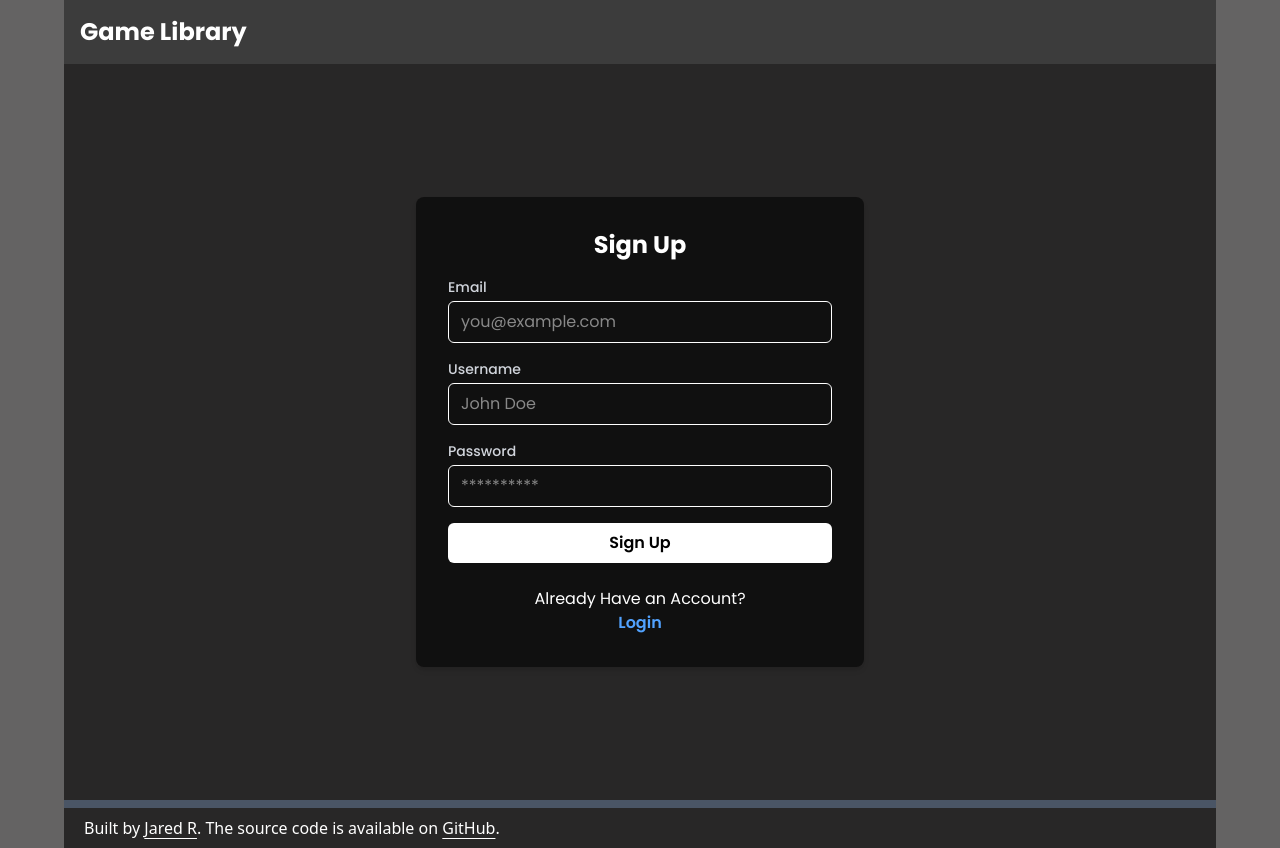
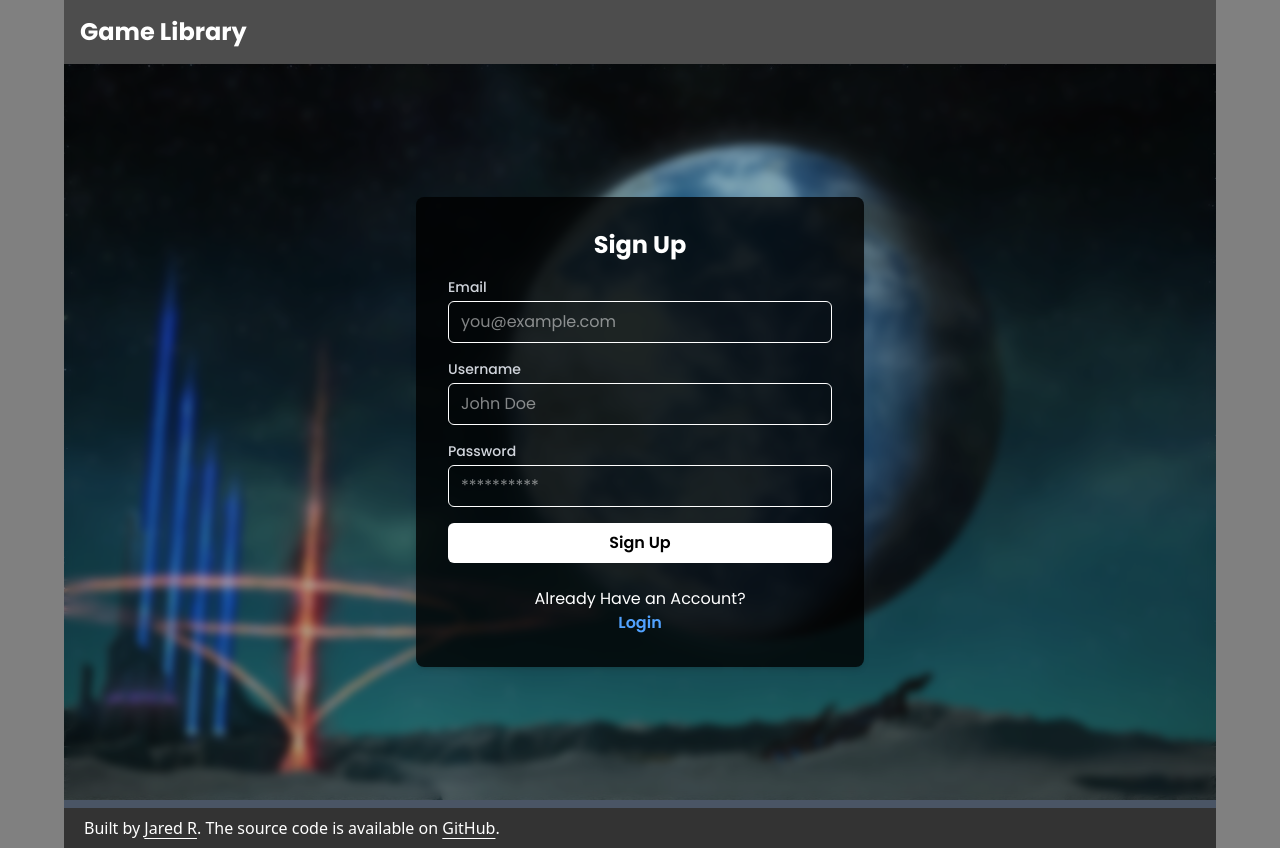
Before and after one commit to jared-ruiz/game_library, a React (Vite) app: page /signup in a window 1280 px wide. Built offline with nearby package versions, Linux system fonts and the light colour scheme.

Commit message:
Added background images and updated some of the styling.

```diff
--- a/src/components/Login/Login.jsx
+++ b/src/components/Login/Login.jsx
@@ -1,18 +1,20 @@
-import { Link } from 'react-router-dom';
-import { useState } from 'react';
+import { Link } from "react-router-dom";
+import { useState } from "react";
 
 function Login() {
-
-    {/* State for 2 forms */}
-    const [email, setEmail] = useState("")
+  {
+    /* State for 2 forms */
+  }
+  const [email, setEmail] = useState("");
   const [password, setPassword] = useState("");
 
   const handleLogin = (e) => {
     e.preventDefault();
     console.log(email, password);
-    }
+  };
 
   return (
+    <>
       <div className="h-screen w-full flex flex-col app_bg font-[poppins]">
         <header className="max-w-6xl w-full mx-auto flex items-center justify-between p-4 bg-black/40">
           <Link to={"/"}>
@@ -20,16 +22,22 @@ function Login() {
           </Link>
         </header>
 
-      {/*flex justify-center items-center mt-20 mx-3*/}
-      <div className="flex-1 flex justify-center items-center w-full max-w-6xl mx-auto bg-black/60 p-4">
-        <div className="w-full max-w-md p-8 space-y-6 bg-black/60 rounded-lg shadow-md">
+        {/* BG and Overlay */}
+        <div className="relative max-w-6xl w-full mx-auto h-full flex items-center justify-center">
+          <img
+            src="game-3.jpg"
+            alt="Background"
+            className="absolute inset-0 w-full h-full -z-10 "
+          />
+          <div className="absolute inset-0 bg-black/30 backdrop-blur-xs"></div>
+
+          <div className="relative flex-1 flex justify-center items-center w-full max-w-6xl mx-auto p-4 h-full">
+            <div className="w-full max-w-md p-8 space-y-6 bg-black/80 rounded-lg shadow-md">
               <h1 className="text-center text-white text-2xl font-bold mb-4">
                 Login
               </h1>
 
               <form className="space-y-4" onSubmit={handleLogin}>
-            {/* Email Input */}
-
                 <div>
                   <label
                     htmlFor="email"
@@ -43,10 +51,9 @@ function Login() {
                     placeholder="you@example.com"
                     id="email"
                     value={email}
-                onChange= {(e) => setEmail(e.target.value)}/>
+                    onChange={(e) => setEmail(e.target.value)}
+                  />
                 </div>
-
-            {/* Password Input */}
 
                 <div>
                   <label
@@ -56,20 +63,19 @@ function Login() {
                     Password
                   </label>
                   <input
-                type="text"
+                    type="password"
                     className="w-full px-3 py-2 mt-1 border border-white rounded-md bg-transparent text-white focus:outline-none focus:ring"
                     placeholder="**********"
                     id="password"
                     value={password}
-                onChange= {(e) => setPassword(e.target.value)}/>
+                    onChange={(e) => setPassword(e.target.value)}
+                  />
                 </div>
 
                 <button className="w-full py-2 bg-white font-semibold rounded-md hover:bg-blue-400">
                   Login
                 </button>
               </form>
-
-          {/* Login Link */}
 
               <div className="text-center text-white">
                 Don't Have an Account?
@@ -82,7 +88,9 @@ function Login() {
             </div>
           </div>
         </div>
+      </div>
+    </>
   );
 }
 
-export default Login
+export default Login;
--- a/src/components/SignUp/SignUp.jsx
+++ b/src/components/SignUp/SignUp.jsx
@@ -2,8 +2,9 @@ import { Link } from "react-router-dom";
 import { useState } from "react";
 
 function SignUp() {
-
-  {/* State for 3 forms */}
+  {
+    /* State for 3 forms */
+  }
   const [email, setEmail] = useState("");
   const [username, setUsername] = useState("");
   const [password, setPassword] = useState("");
@@ -11,24 +12,33 @@ function SignUp() {
   const handleSignup = (e) => {
     e.preventDefault();
     console.log(email, username, password);
-  }
+  };
 
   return (
-    <div className="h-screen w-full flex flex-col app_bg font-[Poppins]">
-      <header className="max-w-6xl w-full mx-auto flex items-center justify-between p-4 bg-black/40">
+    <>
+      <div className="h-screen w-full flex flex-col app_bg font-[poppins]">
+        <header className="relative z-10 max-w-6xl w-full mx-auto flex items-center justify-between p-4 bg-black/40">
           <Link to={"/"}>
             <p className="text-white text-2xl font-bold">Game Library</p>
           </Link>
         </header>
 
-      <div className="flex-1 flex justify-center items-center w-full max-w-6xl mx-auto bg-black/60 p-4">
-        <div className="w-full max-w-md p-8 space-y-6 bg-black/60 rounded-lg shadow-md">
+        {/* BG and Overlay */}
+        <div className="relative max-w-6xl w-full mx-auto h-full flex items-center justify-center">
+          <img
+            src="game-4.jpg"
+            alt="Background"
+            className="absolute inset-0 w-full h-full -z-10 object-cover"
+          />
+          <div className="absolute inset-0 bg-black/30 backdrop-blur-xs"></div>
+
+          <div className="relative z-10 flex-1 flex justify-center items-center w-full max-w-6xl mx-auto p-4">
+            <div className="w-full max-w-md p-8 space-y-6 bg-black/80 rounded-lg shadow-md">
               <h1 className="text-center text-white text-2xl font-bold mb-4">
                 Sign Up
               </h1>
 
               <form className="space-y-4" onSubmit={handleSignup}>
-            {/* Email Input */}
                 <div>
                   <label
                     htmlFor="email"
@@ -42,10 +52,10 @@ function SignUp() {
                     placeholder="you@example.com"
                     id="email"
                     value={email}
-                onChange= {(e) => setEmail(e.target.value)}/>
+                    onChange={(e) => setEmail(e.target.value)}
+                  />
                 </div>
 
-            {/* Username Input */}
                 <div>
                   <label
                     htmlFor="username"
@@ -59,10 +69,9 @@ function SignUp() {
                     placeholder="John Doe"
                     id="username"
                     value={username}
-                onChange= {(e) => setUsername(e.target.value)}/>
+                    onChange={(e) => setUsername(e.target.value)}
+                  />
                 </div>
-
-            {/* Password Input */}
 
                 <div>
                   <label
@@ -72,20 +81,19 @@ function SignUp() {
                     Password
                   </label>
                   <input
-                type="text"
+                    type="password"
                     className="w-full px-3 py-2 mt-1 border border-white rounded-md bg-transparent text-white focus:outline-none focus:ring"
                     placeholder="**********"
                     id="password"
                     value={password}
-                onChange= {(e) => setPassword(e.target.value)}/>
+                    onChange={(e) => setPassword(e.target.value)}
+                  />
                 </div>
 
                 <button className="w-full py-2 bg-white font-semibold rounded-md hover:bg-gray-400">
                   Sign Up
                 </button>
               </form>
-
-          {/* Login Link */}
 
               <div className="text-center text-white">
                 Already Have an Account?
@@ -98,6 +106,8 @@ function SignUp() {
             </div>
           </div>
         </div>
+      </div>
+    </>
   );
 }
 
--- a/src/index.css
+++ b/src/index.css
@@ -1,6 +1,16 @@
 @import url('https://fonts.googleapis.com/css2?family=Poppins:ital,wght@0,100;0,200;0,300;0,400;0,500;0,600;0,700;0,800;0,900;1,100;1,200;1,300;1,400;1,500;1,600;1,700;1,800;1,900&display=swap');
 @import "tailwindcss";
 
+html {
+    background-color: grey;
+}
+
 .app_bg {
-    background-color: rgb(100, 99, 99);
+    /* background-image: linear-gradient(rgba(0,0,0,.8), rgba(0,0,0,.1)), url("game-3.jpg");
+    background-size: cover; */
+    /* background-color: rgb(100, 99, 99); */
 }
+
+/* .hero_bg {
+
+} */
```
Also changed, not shown: public/game-3.jpg (added), public/game-4.jpg (added). Lines whose indentation alone changed are shown as unchanged.
